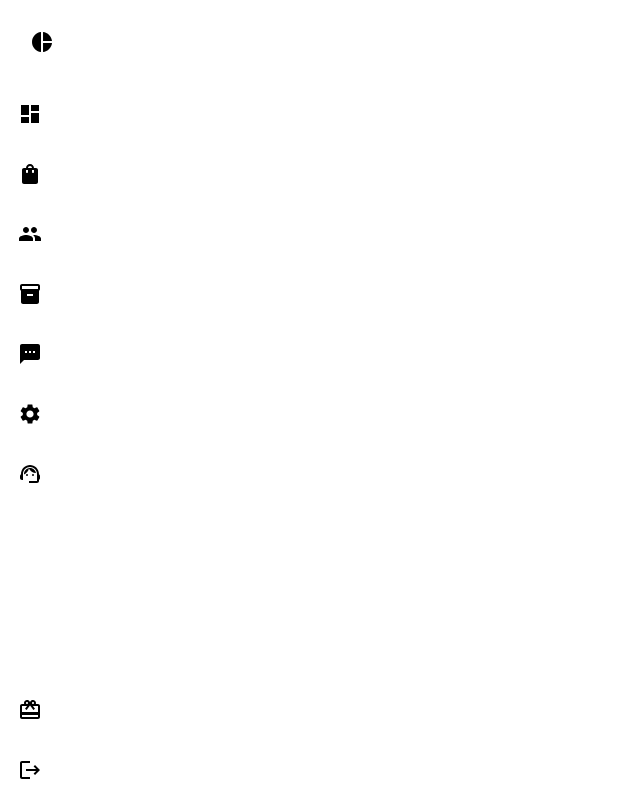
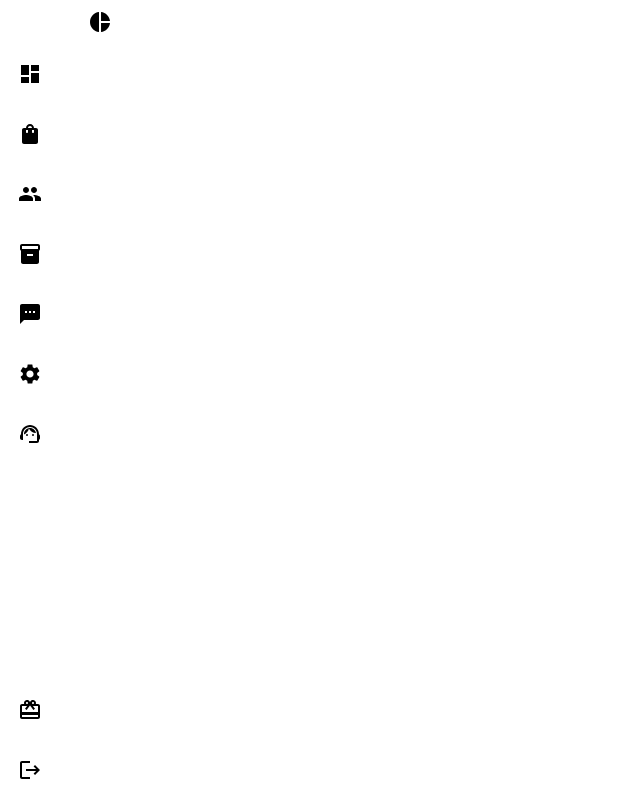
Before and after one commit to vaibhv1/ApicaAssignment, a React (Create React App) app: page / in a window 1280 px wide. Shown: the whole page, without its empty margins (0-640 px from the left). Built offline with nearby package versions, Linux system fonts and the light colour scheme.

Commit message:
final sidebar

```diff
--- a/src/components/sidebar.css
+++ b/src/components/sidebar.css
@@ -3,16 +3,16 @@
     display: flex;
     flex-direction: column;
     justify-content: space-between;
-    height: 100vh;
+    height: 100vh; /* Ensure sidebar takes full height */
   }
 
   .randomIcon {
     cursor: pointer;
     display: flex;
-    justify-content: start;
-    align-items: start;
-    padding: 30px;
-    font-size: 2rem; /* Increase the font size */
+    justify-content: center;
+    align-items: center;
+    padding: 10px;
+    font-size: 50px;
   }
 
   .SideBarList {
@@ -35,7 +35,7 @@
   }
 
   .SideBarRow.selected {
-    background-color: transparent;
+    background-color: transparent; /* Remove default background color */
   }
 
   .iconTitleContainer {
@@ -57,22 +57,29 @@
   .icon.selectedIcon {
     background-color: #5570F1;
     color: white;
-    padding: 8px;
-}
+    padding: 8px; /* Increase padding for better visibility */
+  }
 
   .title {
     display: flex;
     align-items: center;
-    padding-left: 10px;
+    padding-left: 10px; /* Adjust padding as needed */
   }
 
-  .title.selectedTitle{
+  .title.selectedTitle {
     background-color: #5570F1;
     color: white;
-    padding: 8px;
+    padding: 8px; /* Increase padding for better visibility */
   }
 
   .giftCardMessage {
     font-weight: bold;
-    background-color: beige;
+    background-color: burlywood;
   }
+
+  .sidebar-divider {
+    width: 100%;
+    margin: 10px 0;
+    border: none;
+    border-top: 1px solid #ccc;
+  }
```
